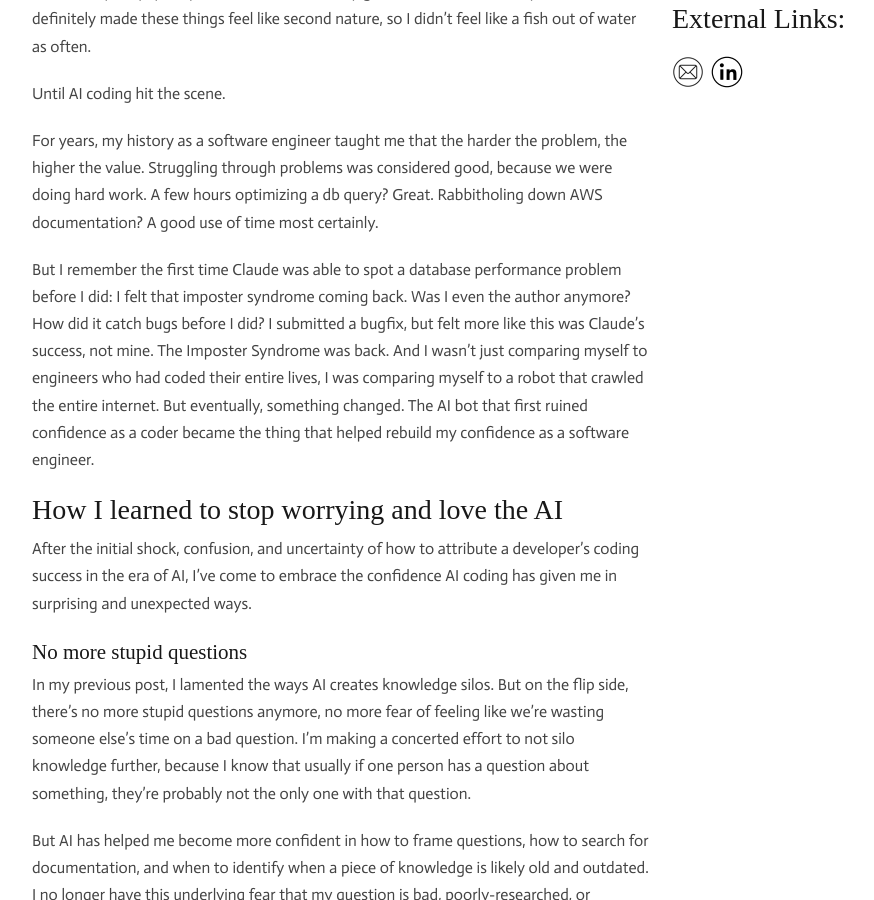
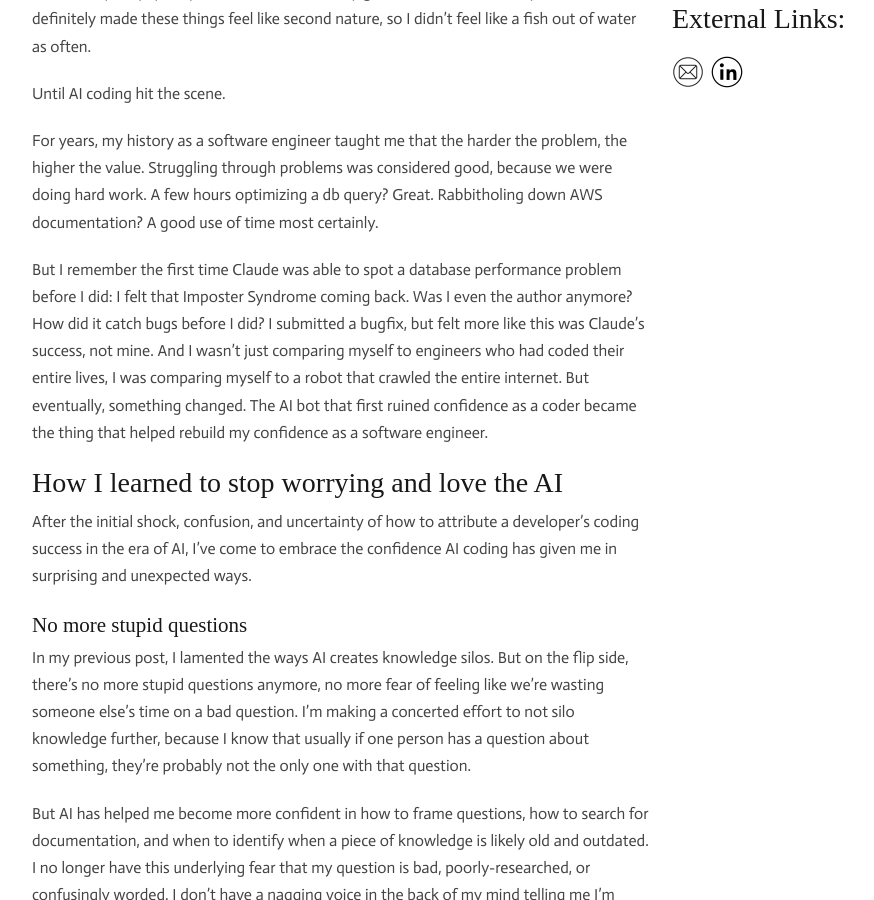
Before and after one commit to phrenchphry11/phrenchphry11.github.com, a Jekyll site: the page built from _posts/2026-08-14-AI-and-Imposter-Syndrome.md, in a window 1280 px wide and 900 px high, scrolled down 751 px. Shown: the whole window, without its empty margins (138-1012 px from the left). Built offline with Jekyll 4.4.1, drawn with Linux system fonts in a browser that asks for light colours; nearby versions of some CDN libraries; some web fonts are replaced; Markdown is read by kramdown in place of the engine named in the settings; comment, search, counter and statistics services are not loaded.

Commit message:
Trim redundant sentence, fix capitalization in Imposter Syndrome post
Co-Authored-By: Claude Sonnet 5 <noreply@anthropic.com>

```diff
--- a/_posts/2026-08-14-AI-and-Imposter-Syndrome.md
+++ b/_posts/2026-08-14-AI-and-Imposter-Syndrome.md
@@ -18,7 +18,7 @@ Until AI coding hit the scene.
 
 For years, my history as a software engineer taught me that the harder the problem, the higher the value.  Struggling through problems was considered good, because we were doing hard work.  A few hours optimizing a db query?  Great.  Rabbitholing down AWS documentation?  A good use of time most certainly.
 
-But I remember the first time Claude was able to spot a database performance problem before I did: I felt that imposter syndrome coming back.  Was I even the author anymore?  How did it catch bugs before I did?  I submitted a bugfix, but felt more like this was Claude's success, not mine.  The Imposter Syndrome was back.  And I wasn't just comparing myself to engineers who had coded their entire lives, I was comparing myself to a robot that crawled the entire internet. But eventually, something changed. The AI bot that first ruined confidence as a coder became the thing that helped rebuild my confidence as a software engineer.
+But I remember the first time Claude was able to spot a database performance problem before I did: I felt that Imposter Syndrome coming back.  Was I even the author anymore?  How did it catch bugs before I did?  I submitted a bugfix, but felt more like this was Claude's success, not mine.  And I wasn't just comparing myself to engineers who had coded their entire lives, I was comparing myself to a robot that crawled the entire internet. But eventually, something changed. The AI bot that first ruined confidence as a coder became the thing that helped rebuild my confidence as a software engineer.
 
 
 ### How I learned to stop worrying and love the AI
```
